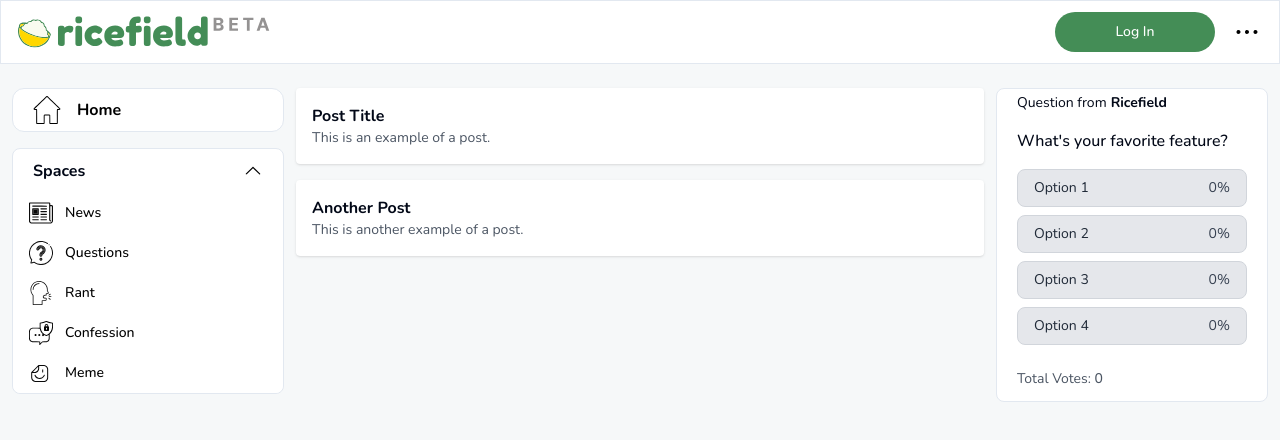
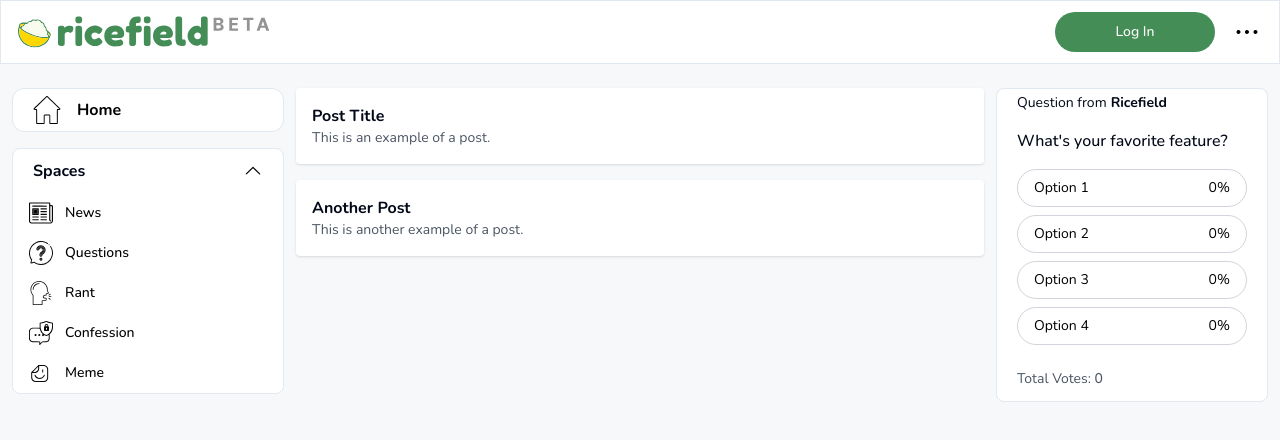
Before and after one commit to doreray/Ricefield_prototype1, a React (Vite) app: page / in a window 1280 px wide. Shown: the top 440 px of the page. Built offline with nearby package versions, Linux system fonts and the light colour scheme; no server answers; the HTML template or start-up script is replaced by a standard one.

Commit message:
Editing home page poll

```diff
--- a/src/_root/pages/components/Home/RightPanel.tsx
+++ b/src/_root/pages/components/Home/RightPanel.tsx
@@ -60,20 +60,25 @@ function RightPanel() {
             <button
               key={index}
               onClick={() => navigate('/sign-in')}
-              className="w-full mb-2 text-left rounded-lg overflow-hidden border border-gray-300"
+              className="w-full mb-2 text-left rounded-full overflow-hidden border border-gray-300"
               style={{
-                background: `linear-gradient(to right, #3b82f6 ${percentage}%, #e5e7eb ${percentage}%)`,
+                background: `linear-gradient(to right, #448D56 ${percentage}%, #ffffff ${percentage}%)`,
               }}
             >
-              <div className="flex justify-between px-4 py-2">
+             <div className="flex justify-between px-4 py-2">
                 <span
                   className={`text-sm ${
-                    userVote === index ? 'font-bold text-black' : 'text-gray-800'
+                    userVote === index ? 'font-bold text-white' : 'text-black'
                   }`}
                 >
                   {option.option}
                 </span>
-                <span className="text-sm text-gray-700">{percentage}%</span>
+                <span
+                className={`text-sm ${
+                  userVote === index ? ' text-white' : 'text-black'
+                  }`}>
+                  {percentage}%
+                </span>
               </div>
             </button>
           );
--- a/src/_root/pages/components/LoggedInHome/RightPanel.tsx
+++ b/src/_root/pages/components/LoggedInHome/RightPanel.tsx
@@ -59,20 +59,25 @@ function RightPanel() {
             <button
               key={index}
               onClick={() => handleVote(index)}
-              className="w-full mb-2 text-left rounded-lg overflow-hidden border border-gray-300"
+              className="w-full mb-2 text-left rounded-full overflow-hidden border border-gray-300"
               style={{
-                background: `linear-gradient(to right, #3b82f6 ${percentage}%, #e5e7eb ${percentage}%)`,
+                background: `linear-gradient(to right, #448D56 ${percentage}%, #ffffff ${percentage}%)`,
               }}
             >
               <div className="flex justify-between px-4 py-2">
                 <span
                   className={`text-sm ${
-                    userVote === index ? 'font-bold text-black' : 'text-gray-800'
+                    userVote === index ? 'font-bold text-white' : 'text-black'
                   }`}
                 >
                   {option.option}
                 </span>
-                <span className="text-sm text-gray-700">{percentage}%</span>
+                <span
+                className={`text-sm ${
+                  userVote === index ? ' text-white' : 'text-black'
+                  }`}>
+                  {percentage}%
+                </span>
               </div>
             </button>
           );
--- a/src/_root/pages/components/LoggedInHome/TopBar.tsx
+++ b/src/_root/pages/components/LoggedInHome/TopBar.tsx
@@ -131,7 +131,7 @@ function TopBar() {
                   className='h-8'
                   alt="logout"
                   />
-                <div className="font-semibold text-lg">Log Out</div>
+                <div className="font-semibold text-lg" onClick={() => navigate('/')}>Log Out</div>
               </div>
             </div>
           )}
```
